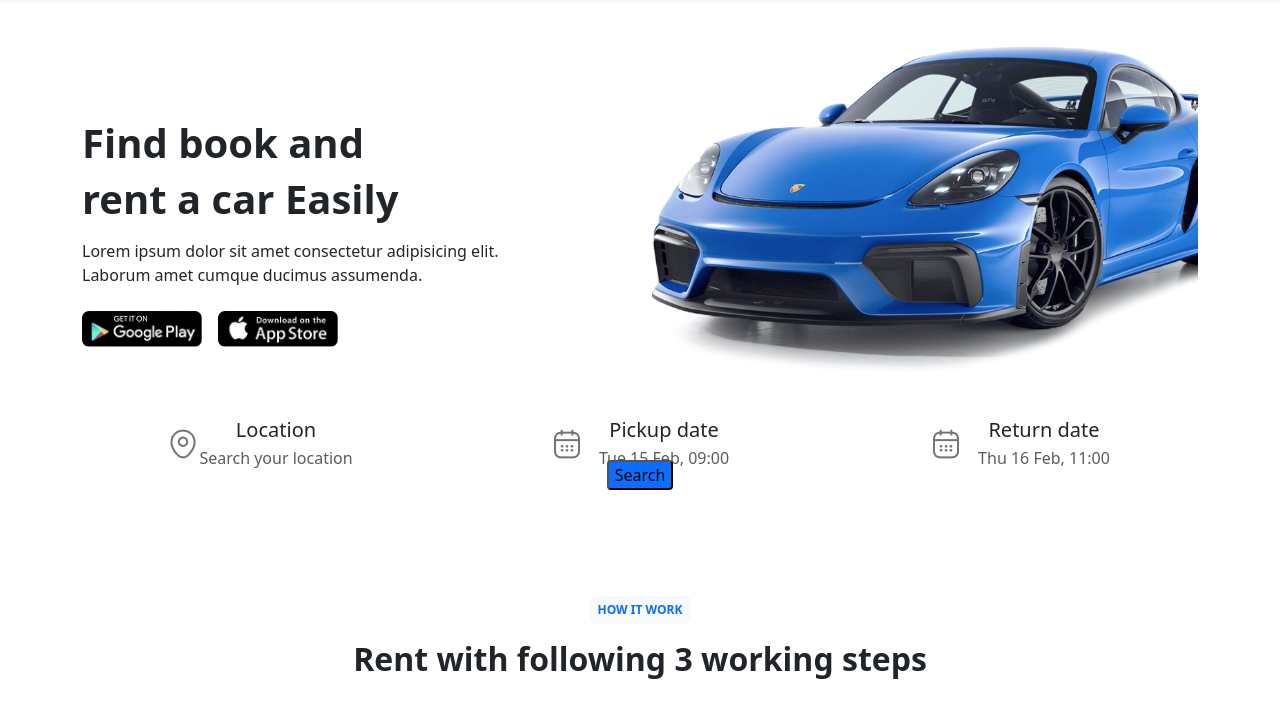
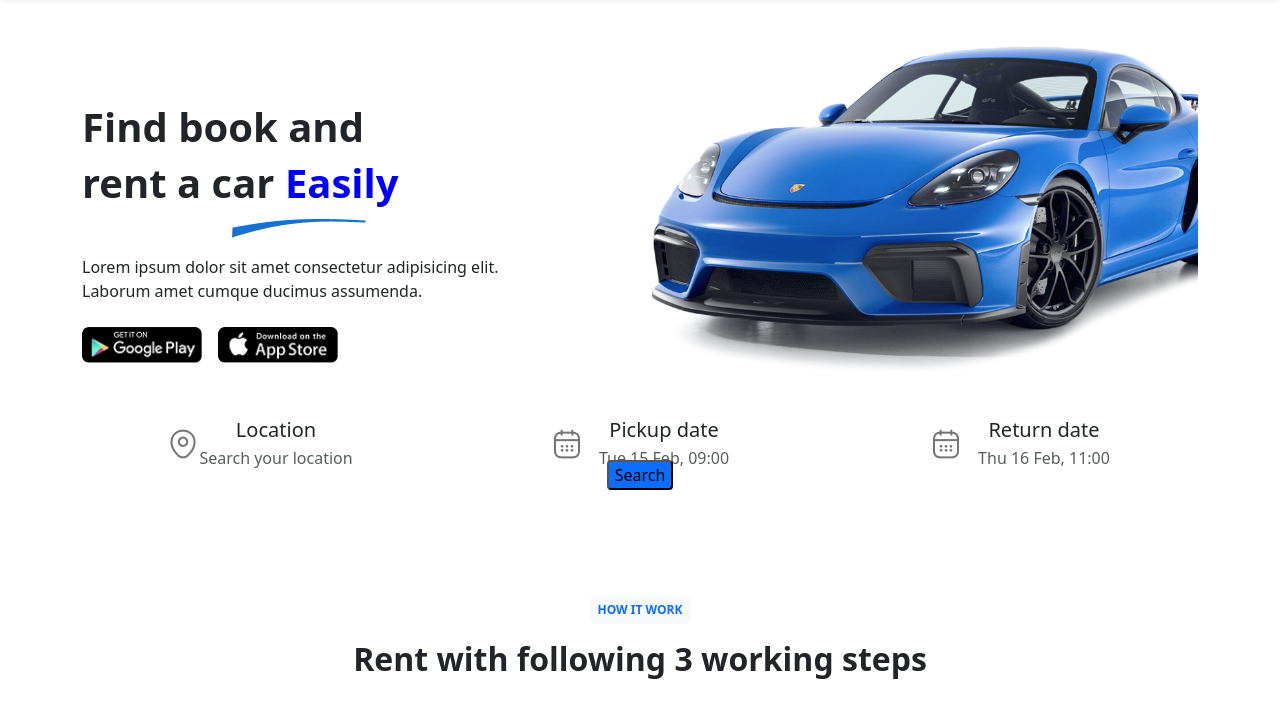
Before and after one commit to nelsonmahesani4-pixel/Final-Hackathon-Project, a plain HTML site: page index.html in a window 1280 px wide. Shown: the part 86-800 px from the top of the page. Drawn offline with nearby package versions, Linux system fonts and the light colour scheme.

Commit message:
Final Project

```diff
--- a/index.html
+++ b/index.html
@@ -65,7 +65,8 @@
 
       <div class="col-lg-6">
         <h1 class="fw-bold">Find book and</h1>
-        <h1 class="fw-bold">rent a car Easily</h1>
+        <h1 class="fw-bold">rent a car <span class=""style="color:blue"> Easily</span></h1>
+        <div class="position-relative" style="left:150px; top:"><img src="./images/Vector 1_edited.png" alt=""></div>
 
         <p class="mt-3">
           Lorem ipsum dolor sit amet consectetur adipisicing elit.<br>
--- a/style.css
+++ b/style.css
@@ -46,7 +46,6 @@
         text-align: center !important;
     }
 
-    /* Center HOW IT WORK boxes */
     section.text-center .row > div {
         justify-content: center !important;
         text-align: center !important;
@@ -54,7 +53,6 @@
         align-items: center !important;
     }
 
-    /* Center popular deals cards */
     .col-md-3 {
         margin-left: auto !important;
         margin-right: auto !important;
```
